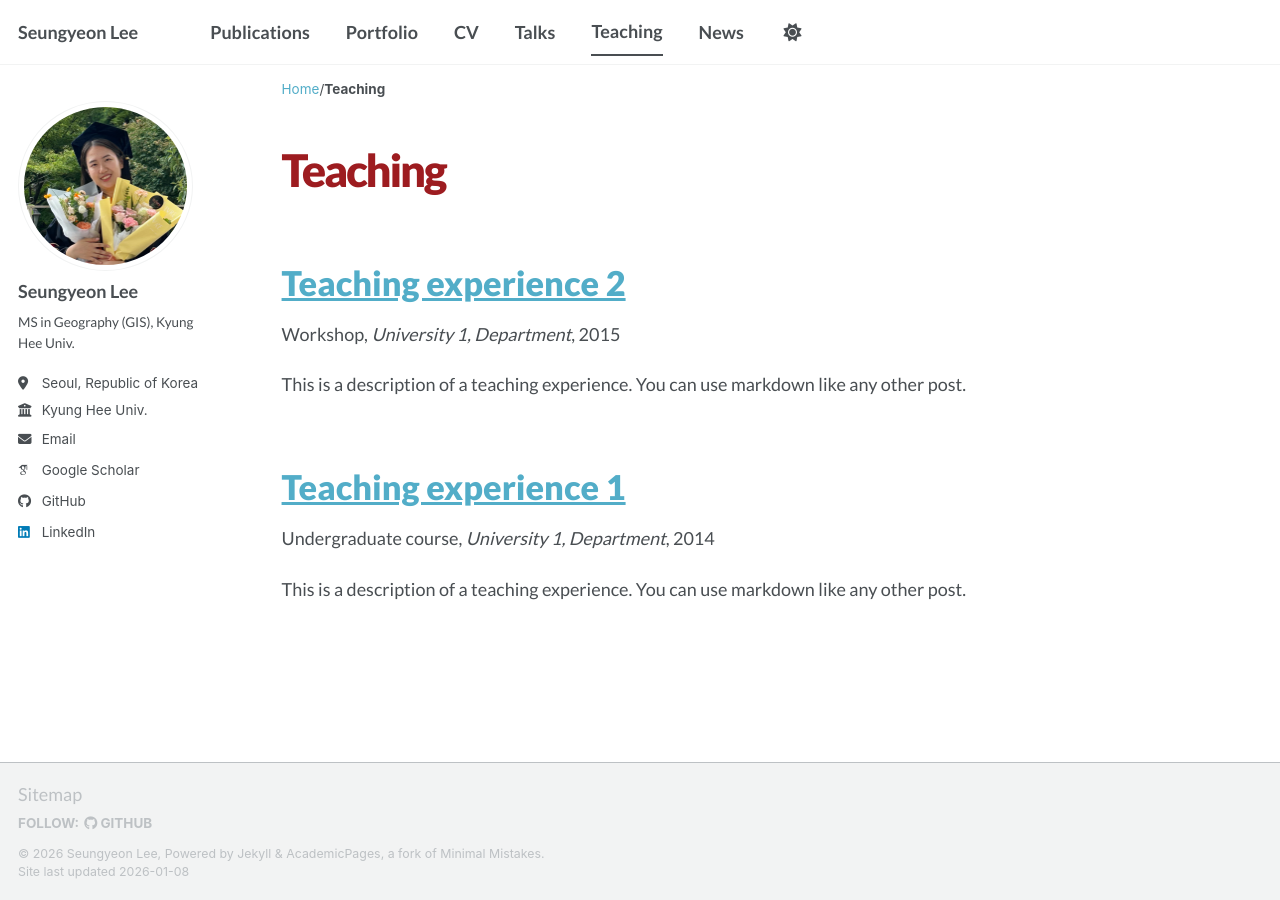
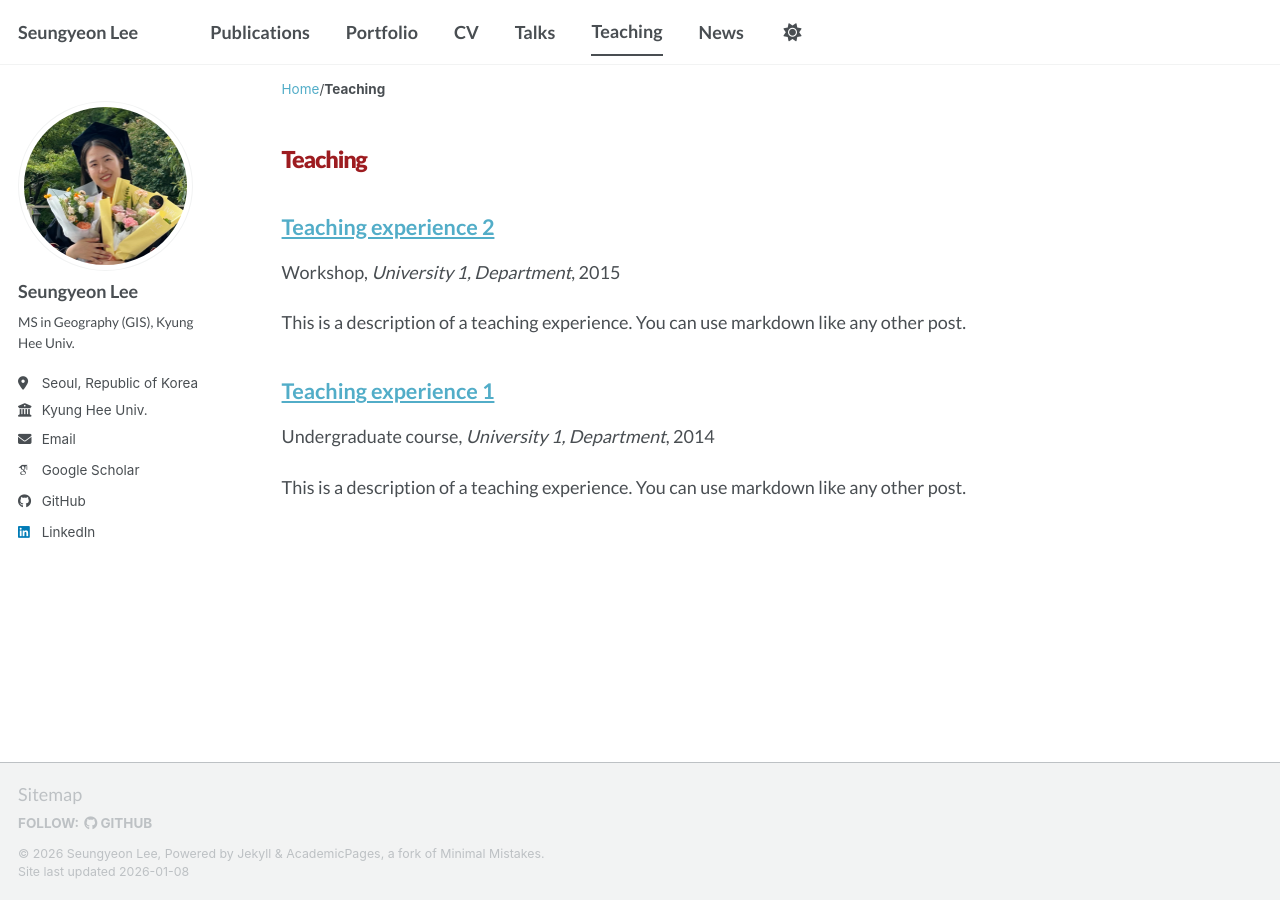
Before and after one commit to seungyeon677/seungyeon677.github.io, a Jekyll site: the page built from _pages/teaching.html, in a window 1280 px wide. Built offline with Jekyll 4.4.1, drawn with Linux system fonts in a browser that asks for light colours; some web fonts are replaced; a script bundle is joined from its source files by our own code; library files that are not in the unit come from our copies.

Commit message:
Update head.html

```diff
--- a/_includes/head.html
+++ b/_includes/head.html
@@ -71,6 +71,18 @@
     border: none !important;           /* 이미지 배치용 표라면 테두리를 제거 */
   }
 
+  /* 논문 목록 페이지(archive)의 논문 제목 크기만 h3 수준으로 조절 */
+  .archive__item-title {
+    font-size: 1.2rem !important; /* h3에 해당하는 크기 */
+    font-weight: 700 !important;
+    margin-bottom: 0.5rem !important;
+  }
+
+  /* 논문 제목 클릭 시 나오는 상세 페이지의 제목 크기도 조절하고 싶다면 */
+  .page__title {
+    font-size: 1.3rem !important;
+  }
+
   /* 4. 하단 푸터 및 기타 요소 */
   .page__footer, .pagination, .page__taxonomy {
     font-family: 'Lato', sans-serif !important;
```
